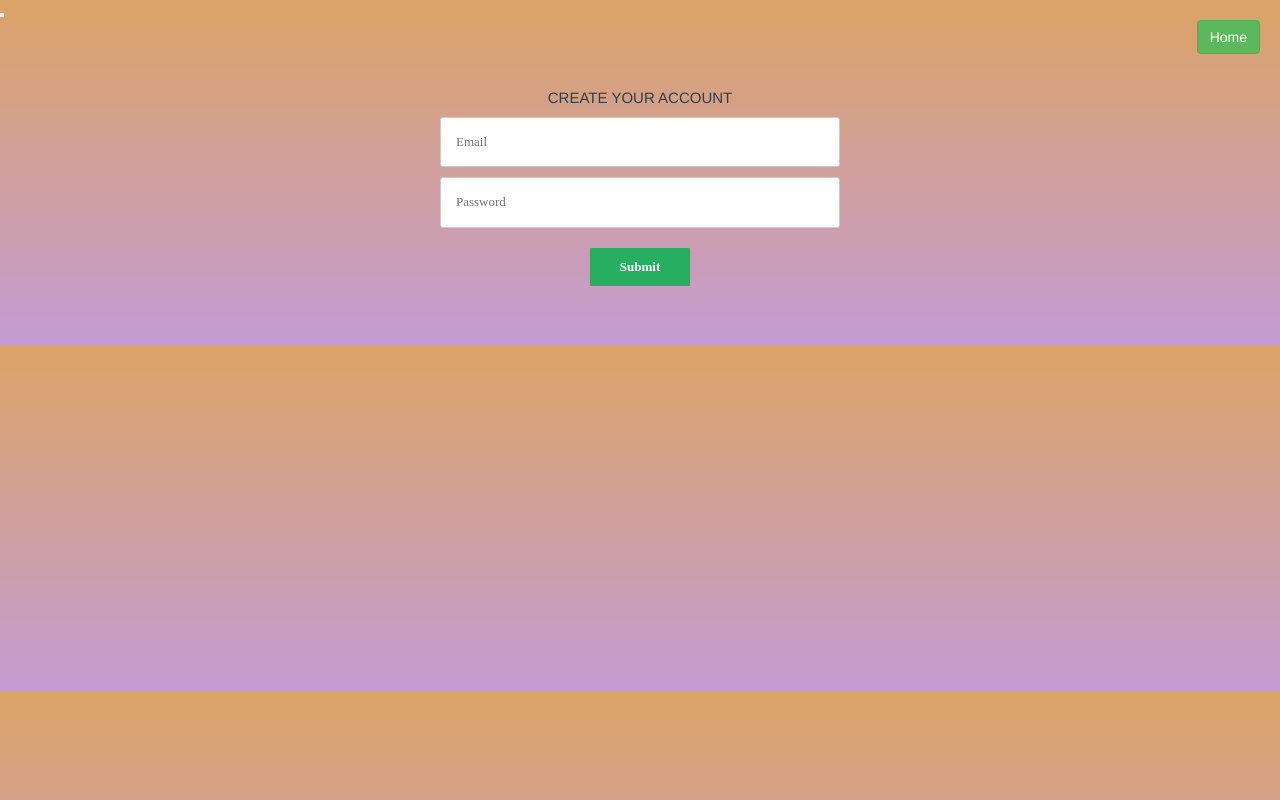
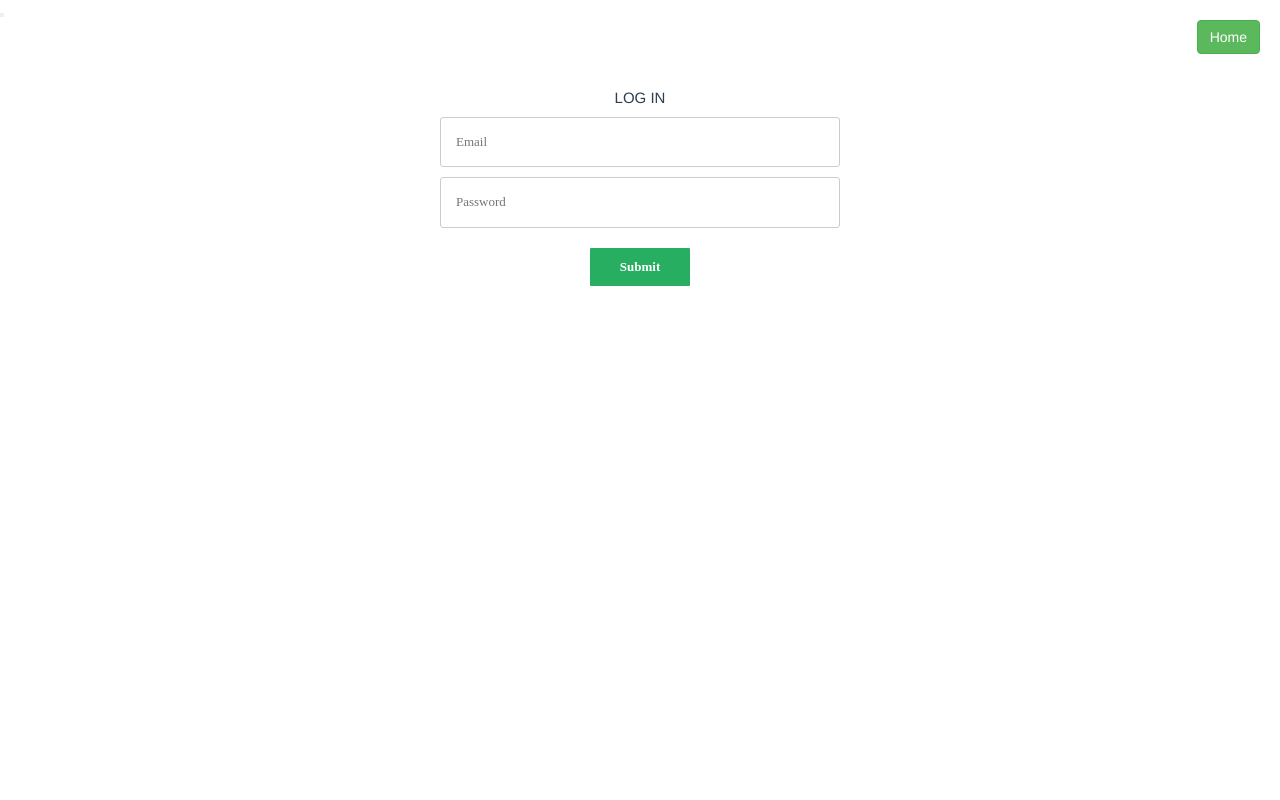
Before and after one commit to grooviq/Beats-Hub, a plain HTML site: page login.html in a window 1280 px wide. Drawn offline with Linux system fonts and the light colour scheme.

Commit message:
addded login form

```diff
--- a/login.html
+++ b/login.html
@@ -6,8 +6,7 @@
     <link rel="stylesheet" href="css/bootstrap.css">
     <title>Beats hub</title>
   </head>
-  <body style="height: 100%;
-  background: linear-gradient(rgba(196, 102, 0, 0.6), rgba(155, 89, 182, 0.6));">
+  <body class="loginpage">
 
     <button type="button" name="button"><a  style="float:right;" class="btn btn-success home" href="beats-hub.html">Home</a></button>
     <!-- multistep form -->
@@ -15,7 +14,7 @@
 
   <!-- fieldsets -->
   <fieldset>
-    <h2 class="fs-title">Create your account</h2>
+    <h2 class="fs-title">Log in</h2>
     <input type="text" name="email" placeholder="Email" />
     <input type="password" name="pass" placeholder="Password" />
     <input type="submit" name="submit" class="submit action-button" value="Submit" />
```
